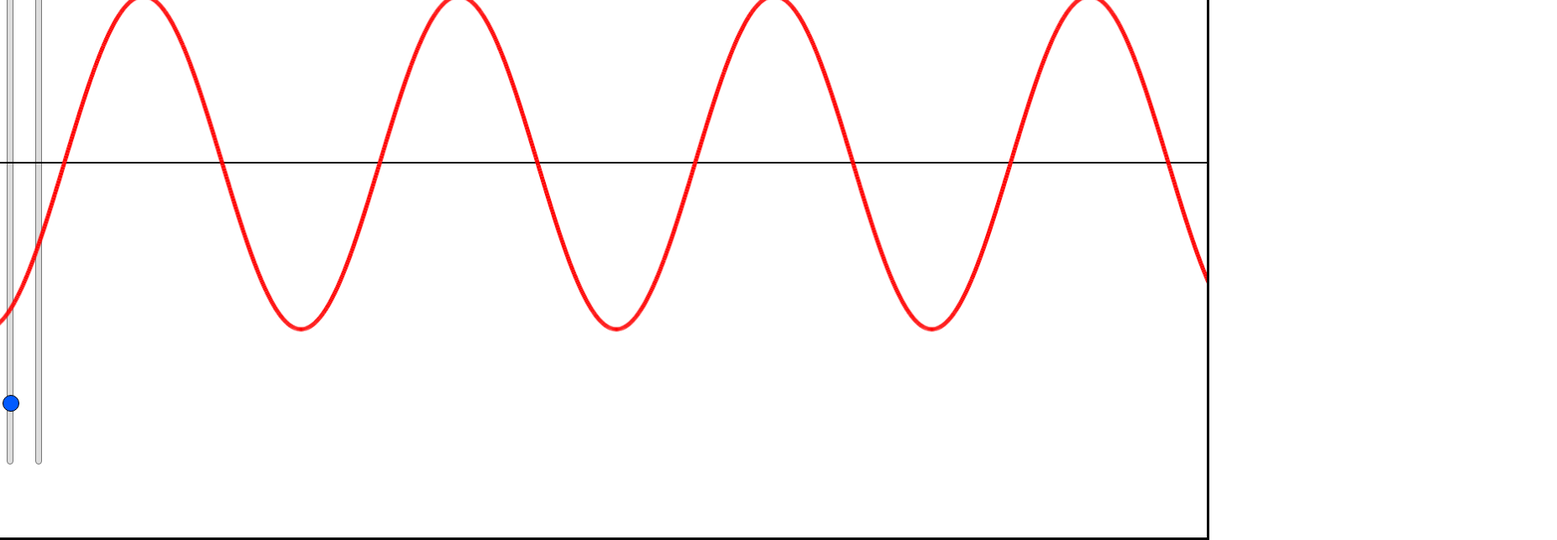
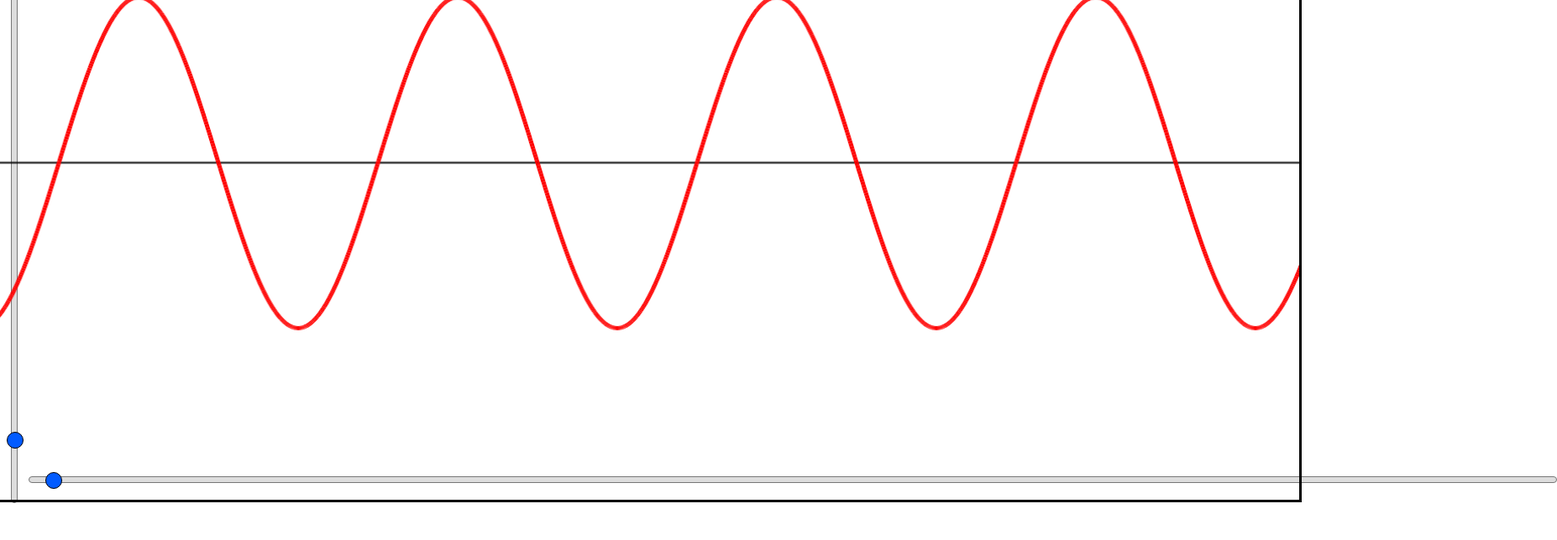
Before and after one commit to NguyenPham0608/Addition, a plain HTML site: page index.html in a window 1280 px wide. Shown: the part 206-850 px from the top of the page at 84% size, 1854 px wide, since content can reach past the window. After the commit the page ends 806 px from the top, so only its background shows below. Drawn offline with Linux system fonts and the light colour scheme; animation ran at ten frames a second.

Commit message:
integral

```diff
--- a/index.html
+++ b/index.html
@@ -20,12 +20,12 @@
     <!-- <input type="range" min="0" max="1000" value="25" class="slider vertical" id="mySlider"> -->
 
     <div class="container">
+        <input type="range" min="1" max="2300" value="25" class="slider horizontal" id="mySlider2">
         <input type="range" min="1" max="300" value="25" class="slider vertical" id="mySlider">
-        <input type="range" min="1" max="6" value="25" class="slider vertical2" id="mySlider2">
     </div>
 
 
-    <canvas id="canvas1" width="1600" height="900"></canvas>
+    <canvas id="canvas1" width="1800" height="815"></canvas>
     <script src="script.js"></script>
 
 </body>
--- a/script.js
+++ b/script.js
@@ -14,8 +14,6 @@ const slider = document.getElementById('mySlider');
 const output = document.getElementById('sliderValue');
 let sliderValue = slider.value;  // Initialize with the initial slider value
 
-const slider2 = document.getElementById('mySlider2');
-let widthSlider = slider2.value;  // Initialize with the initial slider value
 
 // Update the current slider value and the variable (each time you drag the slider handle)
 slider.oninput = function() {
@@ -23,9 +21,16 @@ slider.oninput = function() {
     output.textContent = sliderValue;  // Update the displayed value
 }
 
+const slider2 = document.getElementById('mySlider2');
+let widthValue = slider2.value;  // Initialize with the initial slider value
+
+
+// Update the current slider value and the variable (each time you drag the slider handle)
 slider2.oninput = function() {
-    widthSlider = this.value;  // Store the slider value in a JavaScript variable
+    widthValue = this.value;  // Store the slider value in a JavaScript variable
 }
+
+
 
 
 rectangles=sliderValue
@@ -53,7 +58,8 @@ let y=0
 
 function loop(){
 
-    width=widthSlider
+    width=widthValue
+    width=width/50
     rectangles=sliderValue
     base=(((areaX-20)-(areaX+20))/(rectangles/width))
 
@@ -71,6 +77,7 @@ function loop(){
     ctx.strokeStyle='black'
     ctx.moveTo(0,canvas.height/2)
     ctx.lineTo(canvas.width,canvas.height/2)
+    ctx.fillText(areaX-20,areaX+(canvas.width/2)-20,canvas.height/2,999)
     // ctx.moveTo(canvas.width/2,0)
     // ctx.lineTo(canvas.width/2,canvas.height)
 
@@ -85,7 +92,7 @@ function loop(){
 
 function f(a){
     // return(((1/90)*(a*a))+300)
-    return(((200)*(Math.sin(a/60)))+450)
+    return(((200)*(Math.sin(a/60)))+(canvas.height/2))
     // return(((1/3000)*(a-4)*(a-2)*(a+4))+450)
 }
 
@@ -120,8 +127,13 @@ function drawShadedArea(){
         console.log(x)
         height=f(x)
         ctx.beginPath()
-        ctx.fillStyle='blue'
-        ctx.fillRect(x+(canvas.width/2),height,base,450-height)
+        area=-base*f(x)
+        if(((canvas.height/2)-height)*-base>0){
+            ctx.fillStyle='blue'
+        }else{
+            ctx.fillStyle='darkblue'
+        }
+        ctx.fillRect(x+(canvas.width/2),height,base,(canvas.height/2)-height)
         ctx.fill()
         area=-base*f(x)
         totalArea+=area
@@ -142,7 +154,7 @@ function drawDaNumbers(){
     ctx.beginPath()
     ctx.lineWidth=2
     ctx.moveTo(areaX+(canvas.width/2),100)
-    ctx.lineTo(areaX+(canvas.width/2),450)
+    ctx.lineTo(areaX+(canvas.width/2),canvas.height/2)
     ctx.stroke()
     ctx.beginPath()
     ctx.lineWidth=5
--- a/style.css
+++ b/style.css
@@ -4,8 +4,8 @@
     position: absolute;
     top: 50%;
     left: 50%;
-    width: 1600px;
-    height: 900px;
+    width: 1820px;
+    height: 810px;
     transform: translate(-50%,-50%);
     border: 3px solid black;
 }
@@ -28,13 +28,13 @@
 .slider.vertical {
     -webkit-appearance: none;
     appearance: none;
-    width: 800px; /* Adjust this to change the height of the slider */
+    width: 820px; /* Adjust this to change the height of the slider */
     height: 8px;  /* Thickness of the vertical slider */
     transform: rotate(-90deg);
     transform-origin: 50% 50%; /* Adjusts the pivot point for rotation */
     position: absolute;
-    top: 50%; /* Adjust the top position */
-    left: 1%; /* Adjust the left position */
+    top: 55%; /* Adjust the top position */
+    left: 1.5%; /* Adjust the left position */
     transform: translate(-50%, -50%)
     rotate(-90deg); /* Centers the slider in the container */
 }
@@ -69,21 +69,18 @@
 }
 
 
-.slider.vertical2 {
+.slider.horizontal {
     -webkit-appearance: none;
     appearance: none;
-    width: 800px; /* Adjust this to change the height of the slider */
-    height: 8px;  /* Thickness of the vertical slider */
-    transform: rotate(-90deg);
-    transform-origin: 50% 50%; /* Adjusts the pivot point for rotation */
+    width: 1820px; /* Length of the horizontal slider */
+    height: 8px;   /* Thickness of the horizontal slider */
     position: absolute;
-    top: 50%; /* Adjust the top position */
-    left: 4%; /* Adjust the left position */
-    transform: translate(-50%, -50%)
-    rotate(-90deg); /* Centers the slider in the container */
+    top: 107.5%;
+    left: 2.95%;
+    transform: translate(-50,-50);
 }
 
-.slider.vertical2::-webkit-slider-runnable-track {
+.slider.horizontal::-webkit-slider-runnable-track {
     width: 100%;
     height: 8px;
     cursor: pointer;
@@ -92,22 +89,23 @@
     border: 1px solid #777;
 }
 
-.slider.vertical2::-webkit-slider-thumb {
+.slider.horizontal::-webkit-slider-thumb {
     -webkit-appearance: none;
     appearance: none;
     width: 20px;
     height: 20px;
-    background: #025bff;
+    background: #fff;
     border: 1px solid #000;
     border-radius: 50%;
     cursor: pointer;
     margin-top: -6px; /* Adjust the thumb's position */
+    background-color: #025bff;
 }
 
-.slider.vertical2:focus {
+.slider.horizontal:focus {
     outline: none;
 }
 
-.slider.vertical2:focus::-webkit-slider-runnable-track {
+.slider.horizontal:focus::-webkit-slider-runnable-track {
     background: #ccc;
 }
```
